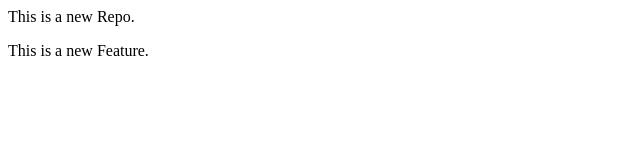
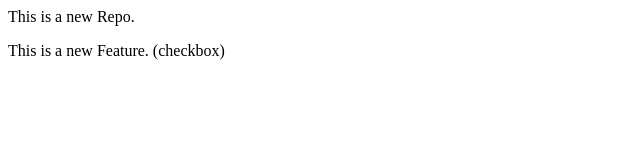
Before and after one commit to HJ-ANAND/localRepo1, a plain HTML site: page index.html in a window 1280 px wide. Shown: the full height of the page, 0-640 px from the left. Drawn offline with Linux system fonts and the light colour scheme.

Commit message:
added checkbox

```diff
--- a/index.html
+++ b/index.html
@@ -1,2 +1,2 @@
 <p>This is a new Repo.<p>
-<p>This is a new Feature.<p>
+<p>This is a new Feature. (checkbox)<p>
```
